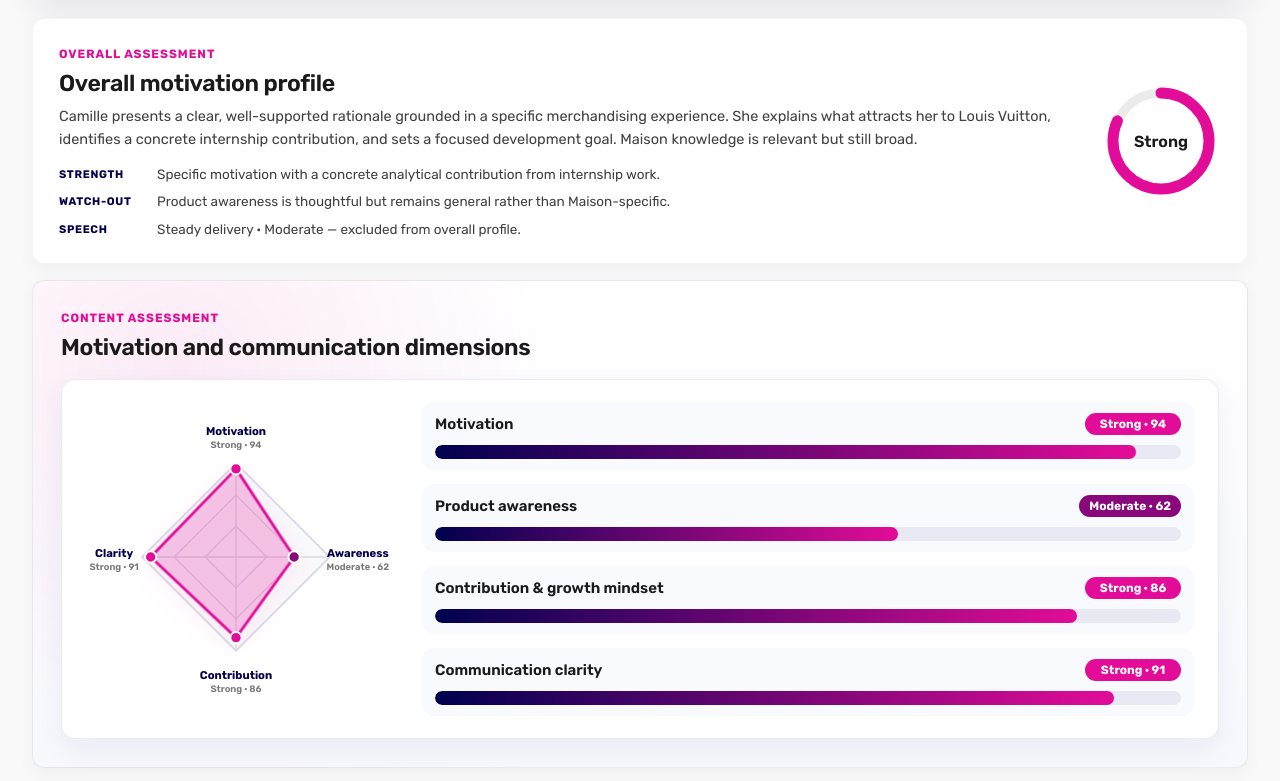
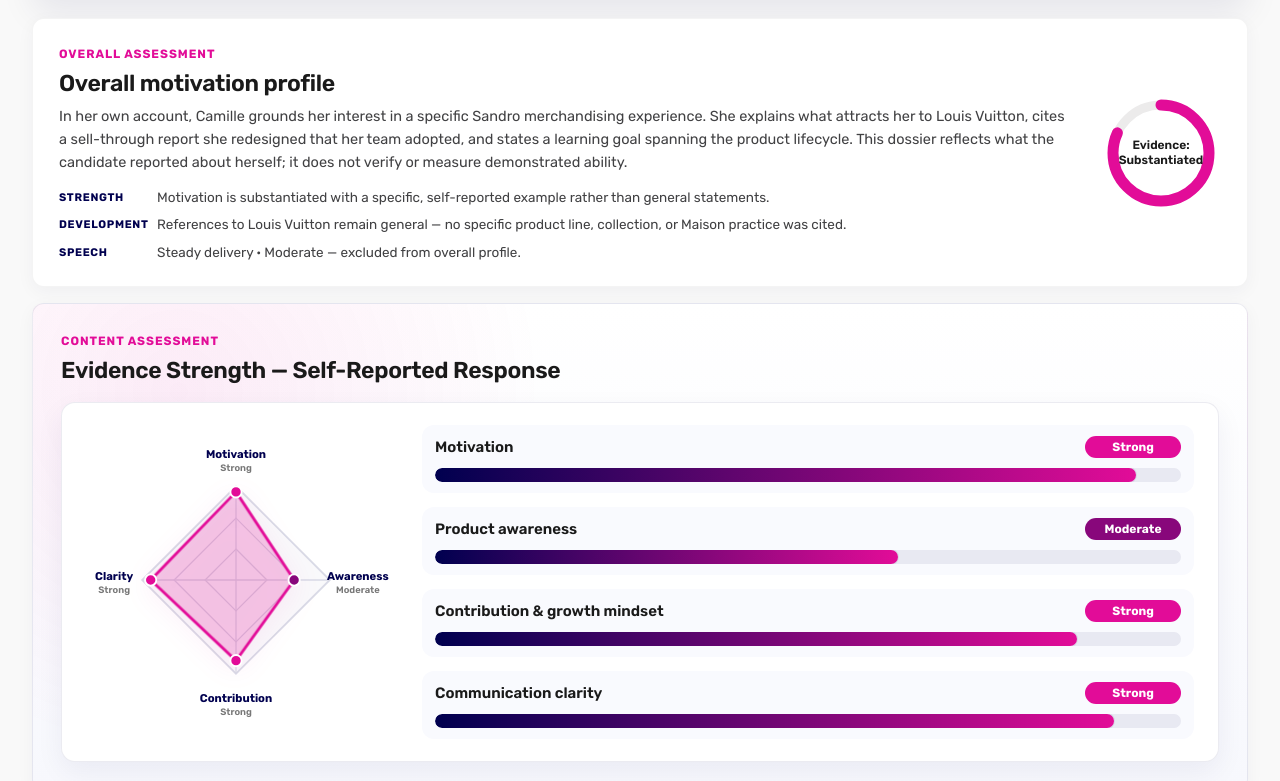
Before and after one commit to skillset-workforce/report-example, a plain HTML site: page LV-Report/motivation-communication-report.html in a window 1280 px wide. Shown: the part 245-1026 px from the top of the page. Drawn offline with Linux system fonts and the light colour scheme; a web font is replaced by a local one.

Commit message:
Update motivation-communication-report.html

```diff
--- a/LV-Report/motivation-communication-report.html
+++ b/LV-Report/motivation-communication-report.html
@@ -386,9 +386,12 @@
         inset: 0;
         display: grid;
         place-items: center;
-        font-size: 16px;
+        font-size: 12px;
         font-weight: 600;
+        line-height: 1.25;
+        text-align: center;
         color: var(--almost-black);
+        padding: 0 14px;
       }
 
       /* Dimension score visualization */
@@ -1216,7 +1219,8 @@
             <p class="eyebrow">TaTiO · Candidate assessment</p>
             <h1 id="report-title">Motivation &amp; Communication Report</h1>
             <p class="subtitle">
-              Evidence-based review of the recorded motivation response.
+              Structured analysis of the candidate's self-reported motivation
+              response.
             </p>
           </div>
         </div>
@@ -1231,7 +1235,8 @@
             <div>
               <h2 class="name">Camille Martin</h2>
               <p class="sim-name">
-                Louis Vuitton France · Early Talent Simulation
+                Louis Vuitton France · Assistant Product Manager — Early Talent
+                Programme
               </p>
             </div>
           </div>
@@ -1253,25 +1258,26 @@
             <span class="section-kicker">Overall assessment</span>
             <h2 class="headline">Overall motivation profile</h2>
             <p class="description">
-              Camille presents a clear, well-supported rationale grounded in a
-              specific merchandising experience. She explains what attracts her
-              to Louis Vuitton, identifies a concrete internship contribution,
-              and sets a focused development goal. Maison knowledge is relevant
-              but still broad.
+              In her own account, Camille grounds her interest in a specific
+              Sandro merchandising experience. She explains what attracts her to
+              Louis Vuitton, cites a sell-through report she redesigned that her
+              team adopted, and states a learning goal spanning the product
+              lifecycle. This dossier reflects what the candidate reported about
+              herself; it does not verify or measure demonstrated ability.
             </p>
             <ul class="scan-list">
               <li>
                 <strong>Strength</strong>
                 <span
-                  >Specific motivation with a concrete analytical contribution
-                  from internship work.</span
+                  >Motivation is substantiated with a specific, self-reported
+                  example rather than general statements.</span
                 >
               </li>
               <li>
-                <strong>Watch-out</strong>
+                <strong>Development</strong>
                 <span
-                  >Product awareness is thoughtful but remains general rather
-                  than Maison-specific.</span
+                  >References to Louis Vuitton remain general — no specific
+                  product line, collection, or Maison practice was cited.</span
                 >
               </li>
               <li>
@@ -1283,7 +1289,7 @@
               </li>
             </ul>
           </div>
-          <div class="circular" aria-label="Overall profile Strong">
+          <div class="circular" aria-label="Evidence: Substantiated">
             <svg
               viewBox="0 0 120 120"
               width="120"
@@ -1310,7 +1316,7 @@
                 stroke-dashoffset="55"
               />
             </svg>
-            <div class="score">Strong</div>
+            <div class="score">Evidence:<br />Substantiated</div>
           </div>
         </section>
 
@@ -1320,7 +1326,7 @@
         >
           <span class="section-kicker">Content assessment</span>
           <h2 class="headline" id="content-assessment-title">
-            Motivation and communication dimensions
+            Evidence Strength — Self-Reported Response
           </h2>
 
           <div
@@ -1505,7 +1511,7 @@
           short: "Product awareness",
           level: "Moderate",
           score: 62,
-          text: "She identifies craftsmanship, product longevity, and long-term value as relevant points of attraction. The comparison with her internship is meaningful, although her knowledge of the Maison remains general.",
+          text: "She describes craftsmanship, product longevity, and long-term value as what attracts her. The comparison with her internship is meaningful, although her knowledge of the Maison remains general.",
           evidence: [
             {
               quote:
@@ -1669,7 +1675,7 @@
             const axis = radarAxes[index];
             return `
               <text x="${x}" y="${y}" text-anchor="middle" font-size="12" font-weight="700" fill="#00004f">${axis.label}</text>
-              <text x="${x}" y="${y + 14}" text-anchor="middle" font-size="10" font-weight="600" fill="#777777">${axis.level} · ${axis.score}</text>
+              <text x="${x}" y="${y + 14}" text-anchor="middle" font-size="10" font-weight="600" fill="#777777">${axis.level}</text>
             `;
           })
           .join("");
@@ -1689,13 +1695,13 @@
             const width = d.score ?? LEVEL_WIDTH[d.level] ?? 40;
             const fillClass = levelClass(d.level);
             return `
-          <div class="dim-bar-row" tabindex="0" aria-label="${escapeHtml(d.title)}: ${escapeHtml(d.level)}, score ${d.score}. ${escapeHtml(d.text)}">
+          <div class="dim-bar-row" tabindex="0" aria-label="${escapeHtml(d.title)}: ${escapeHtml(d.level)}. ${escapeHtml(d.text)}">
             <div class="dim-hint" role="tooltip">
-              <strong>${escapeHtml(d.title)} · ${escapeHtml(d.level)} · ${d.score}</strong>
+              <strong>${escapeHtml(d.title)} · ${escapeHtml(d.level)}</strong>
               <span>${escapeHtml(d.text)}</span>
             </div>
             <span class="label">${escapeHtml(d.short)}</span>
-            <span class="level-chip ${fillClass}">${escapeHtml(d.level)} · ${d.score}</span>
+            <span class="level-chip ${fillClass}">${escapeHtml(d.level)}</span>
             <div class="dim-bar-track">
               <div class="dim-bar-fill ${fillClass}" style="--fill-width:${width}%"></div>
             </div>
@@ -1744,7 +1750,7 @@
               <div class="evaluation-card ${levelClass(d.level)}" style="margin-top:0">${escapeHtml(d.level)}</div>
             </div>
             <p class="description">${escapeHtml(d.text)}</p>
-            <div class="evidence-label">Supporting evidence</div>
+            <div class="evidence-label">Candidate's Own Words</div>
             <ul class="evidence">
               ${d.evidence
                 .map(
```
